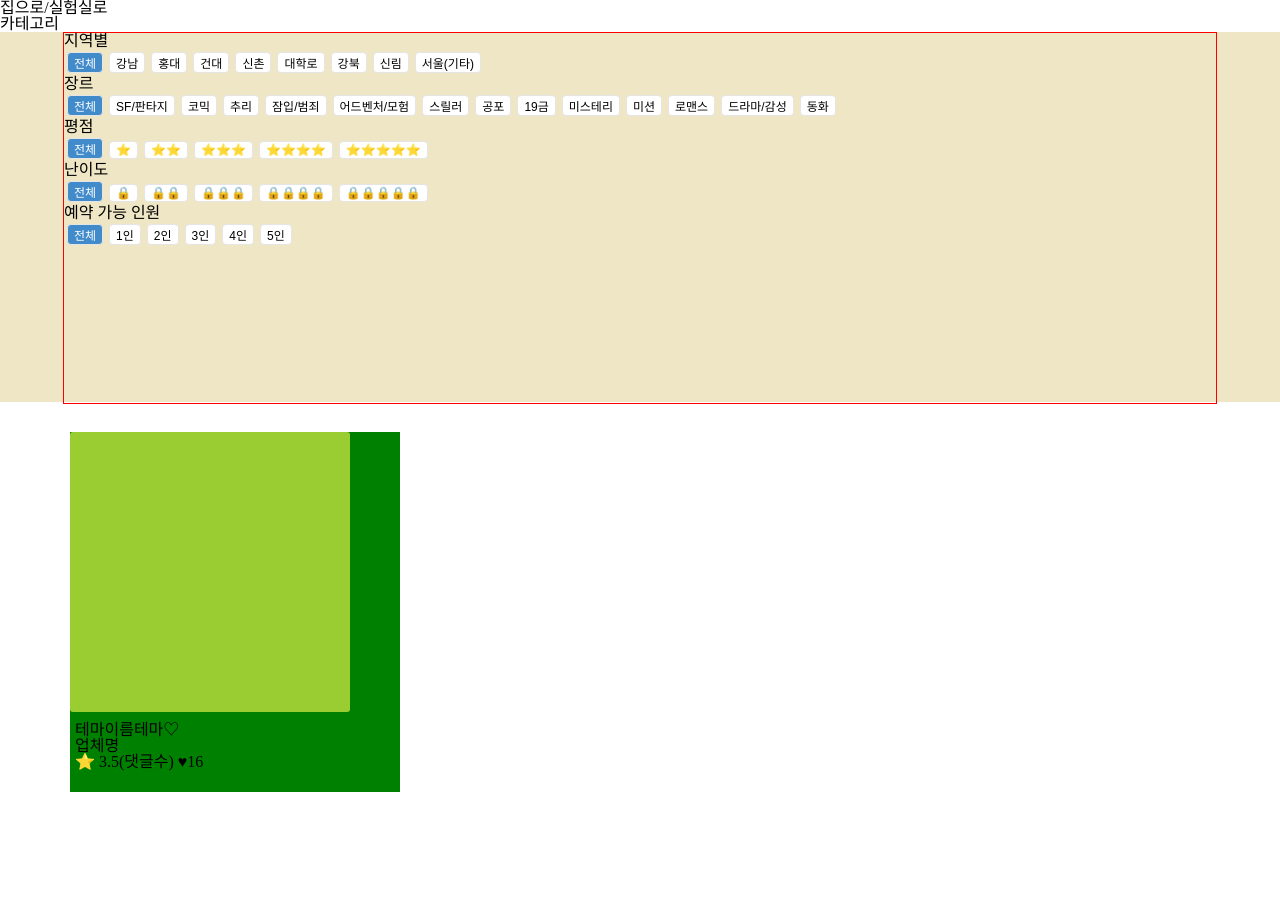
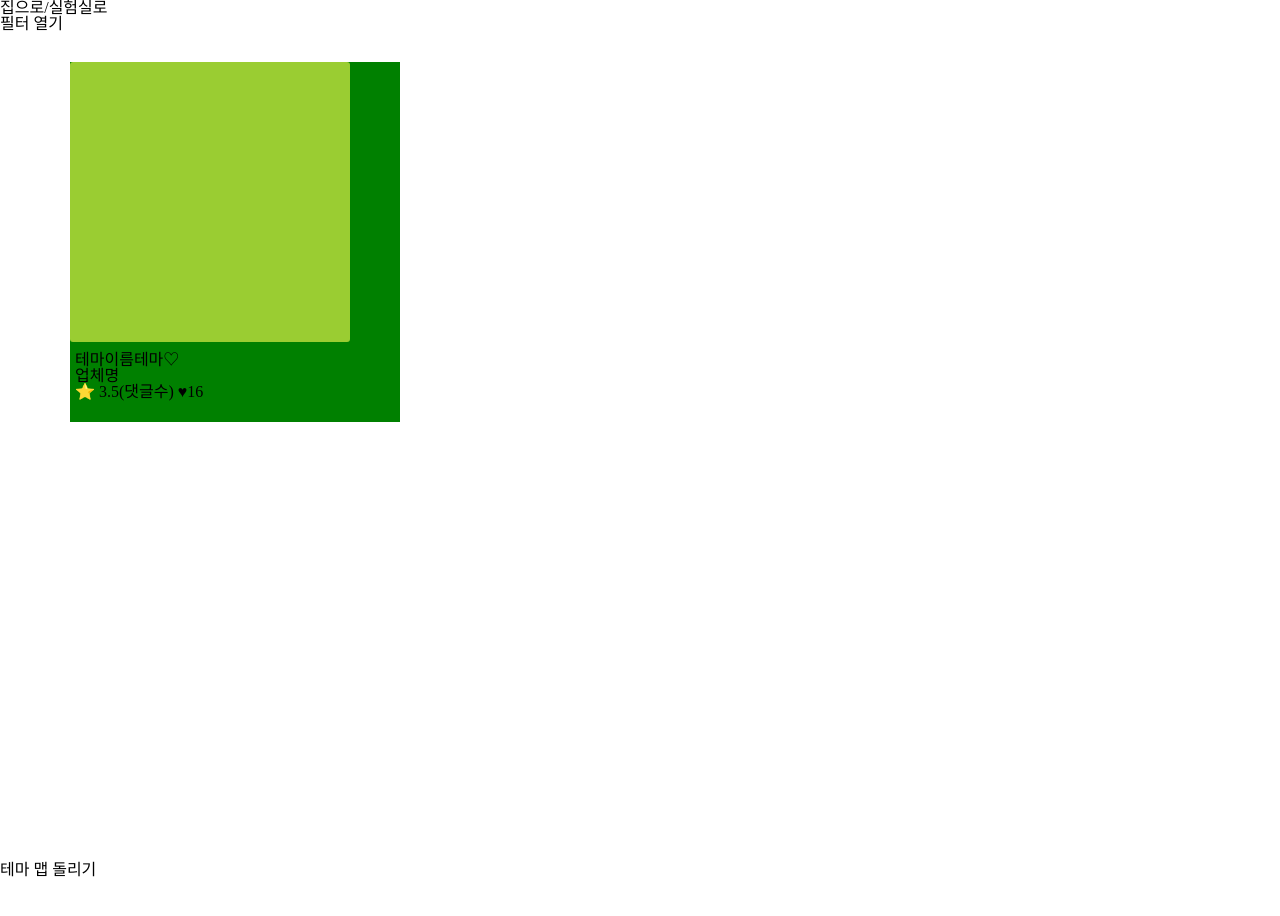
Before and after one commit to il-tal/il-tal_front, a React (Create React App) app: page /theme in a window 1280 px wide. Shown: the top 916 px of the page. After the commit the page ends 878 px from the top, so only its background shows below. Built offline with nearby package versions, Linux system fonts and the light colour scheme.

Commit message:
Feature : 카테고리필터 토글버튼 완료

```diff
--- a/src/components/theme/CategoryBtn.jsx
+++ b/src/components/theme/CategoryBtn.jsx
@@ -28,7 +28,6 @@ const CategoryBtn = ({ categoryIndex, state, setState }) => {
         ...state.filter((element) => element !== "전체"),
         e.target.value,
       ]);
-      console.log("여기확인", state);
     }
   };
 
--- a/src/components/theme/ThemeFilter.jsx
+++ b/src/components/theme/ThemeFilter.jsx
@@ -10,18 +10,6 @@ const ThemeFilter = () => {
   const [difficulty, setDifficuldy] = useState(["전체"]);
   const [people, setPeople] = useState(["전체"]);
 
-  console.log(
-    "장르:",
-    genre,
-    "장소:",
-    location,
-    "별점:",
-    score,
-    "난이도:",
-    difficulty,
-    "인원:",
-    people
-  );
   return (
     <Container>
       <FilterWrap>
@@ -61,35 +49,40 @@ const ThemeFilter = () => {
           setState={setPeople}
         />
       </FilterWrap>
+      <SearchBtn>검색</SearchBtn>
     </Container>
   );
 };
 export default ThemeFilter;
 
 const Container = styled.div`
-  height: 370px;
+  height: 100%;
   width: 100%;
   display: flex;
   justify-content: center;
+  flex-direction: column;
   /* align-items: center; */
   background-color: #eee6c4;
 `;
 
 const FilterWrap = styled.div`
   height: 100%;
-  width: 90%;
+  width: 100%;
   /* cursor: pointer; */
   border: 1px solid red;
 `;
 
-const Location = styled.div``;
+const SearchBtn = styled.button`
+  height: 40px;
+  width: 100px;
+  background-color: white;
+  color: black;
+  border: none;
+  border-radius: 5px;
+  cursor: pointer;
 
-const Genre = styled.div``;
-
-const Grade = styled.div`
-  word-spacing: 8px;
+  &:hover {
+    background-color: black;
+    color: white;
+  }
 `;
-
-const Difficulty = styled.div``;
-
-const RecommendPeoPle = styled.div``;
--- a/src/components/theme/ThemeList.jsx
+++ b/src/components/theme/ThemeList.jsx
@@ -1,12 +1,16 @@
 import styled from "styled-components";
 import ThemePoster from "./ThemePoster";
 import ThemeFilter from "./ThemeFilter";
+import { useState } from "react";
 
 const ThemeList = () => {
+  const [isFilter, setIsFilter] = useState(false);
   return (
     <Container>
-      <Category>카테고리</Category>
-      <ThemeFilter />
+      <Category onClick={() => setIsFilter(!isFilter)}>
+        {isFilter ? "필터 닫기" : "필터 열기"}
+      </Category>
+      {isFilter ? <ThemeFilter /> : null}
       <ThemePoster />
       <p>테마 맵 돌리기</p>
     </Container>
@@ -22,4 +26,5 @@ const Container = styled.div`
 const Category = styled.div`
   height: 100%;
   width: 100%;
+  cursor: pointer;
 `;
```
